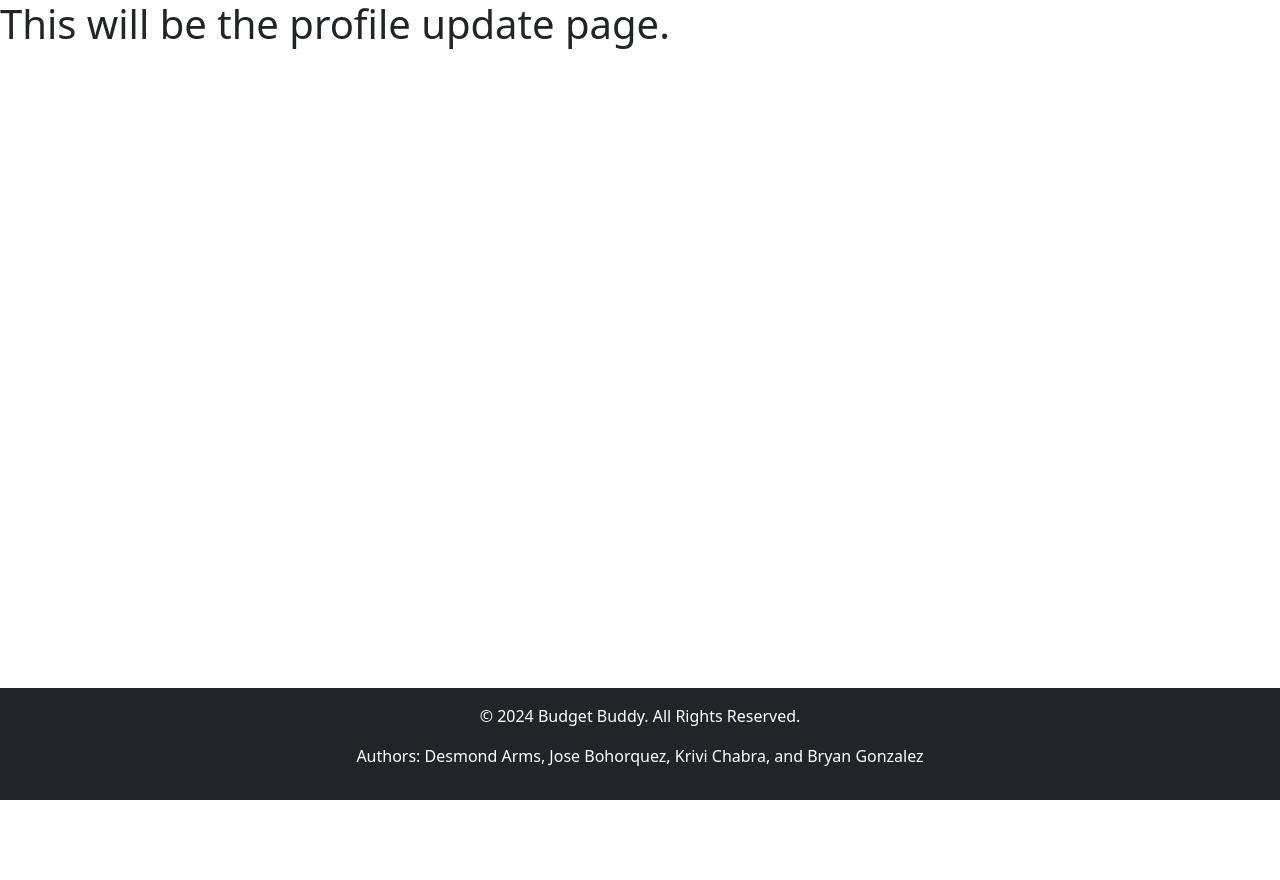
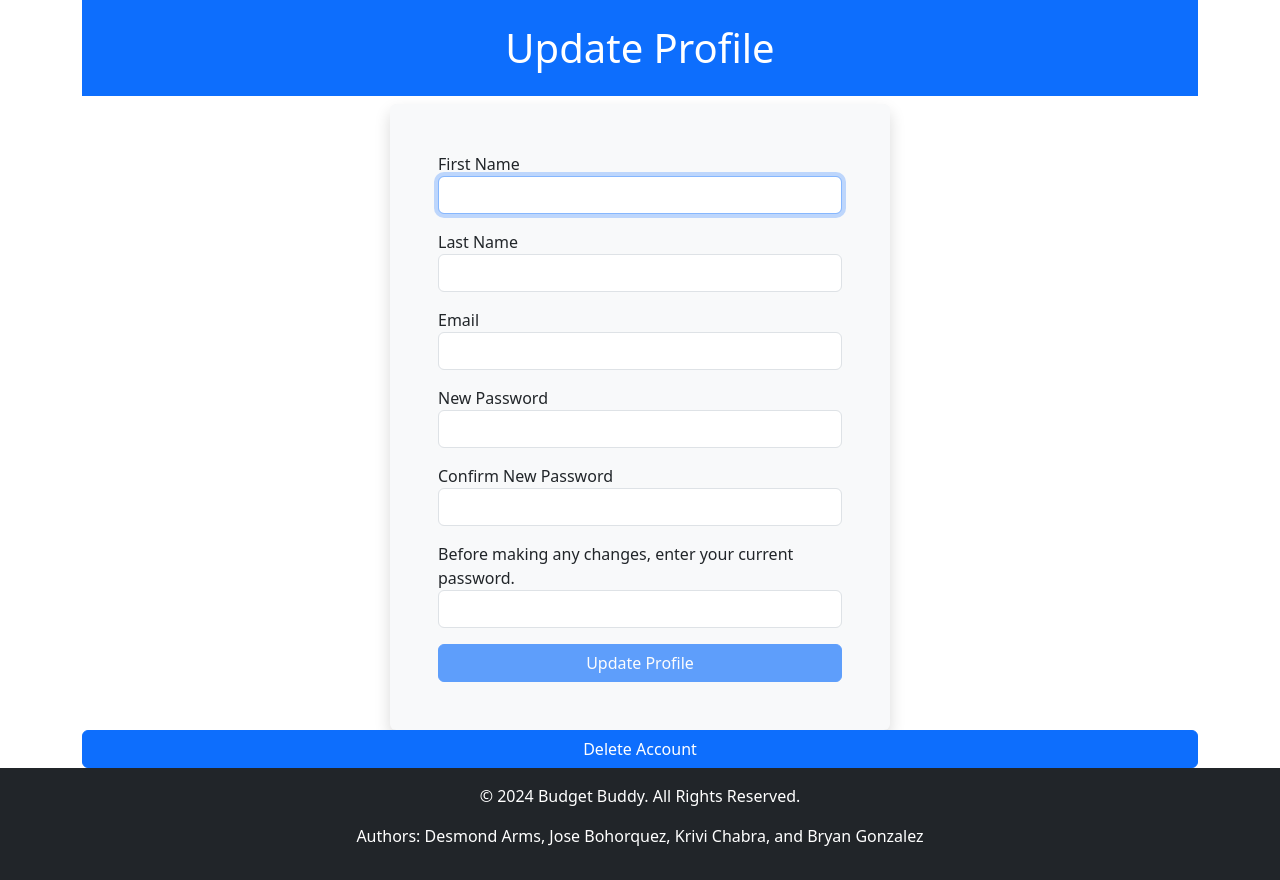
Before and after one commit to kchabra/cen3031_group8_Project, a React (Create React App) app in the folder client/: page /update-profile in a window 1280 px wide. Before the commit the page ends 800 px from the top, so only its background shows below. Built offline with nearby package versions, Linux system fonts and the light colour scheme; no server answers.

Commit message:
Update profile page frontend complete. Just missing backend.

```diff
--- a/client/src/pages/GoalPage.js
+++ b/client/src/pages/GoalPage.js
@@ -27,7 +27,7 @@ const GoalPage = () => {
         }).catch((err) => {
             setError("Error fetching goals.");
         });
-    }, []);
+    }, [profile]);
 
     const handleAddGoal = async () => {
         if (target_amount < 1) {
@@ -58,7 +58,7 @@ const GoalPage = () => {
                 setTargetAmount(0);
                 setDueDate("");
                 setShowModal(false);
-            }
+                    }
             else {
                 setError("Unable to add goal.");
             }
@@ -82,7 +82,7 @@ const GoalPage = () => {
             {error &&<p className="text-danger">{error}</p>}
             <button className="btn btn-primary" onClick={() => setShowModal(true)}>Add Goal</button>
             {show_modal && (
-                <div role="dialogue" className="modal show" style={{ display: "block" }}>
+                <div className="modal show" style={{ display: "block" }}>
                     <div className="modal-dialog">
                     <div className="modal-content">
                     <div className="modal-header">
--- a/client/src/pages/Login.js
+++ b/client/src/pages/Login.js
@@ -1,4 +1,4 @@
-import { useState } from 'react';
+import { useState, useEffect} from 'react';
 import axios from 'axios';
 import 'bootstrap/dist/css/bootstrap.min.css';
 import { useNavigate } from 'react-router-dom';
@@ -10,6 +10,17 @@ const Login = () => {
     const [error_message, setErrorMessage] = useState('');
     const [password_is_hidden, setPasswordVisibility] = useState(false);
     const navigate = useNavigate();
+
+    useEffect(() => {
+        fetch('http://localhost:5000/checkout-session', {
+            method: 'GET',
+            credentials: 'include'
+        }).then((response) => response.json()).then((data) => {
+            if (data.is_loggedin) {
+                navigate("/profile");
+            }
+        }).catch(() => setErrorMessage("Error checking session."));
+    }, [navigate]);
 
     const handleSubmit = async (e) => {
         e.preventDefault();
--- a/client/src/pages/Profile.js
+++ b/client/src/pages/Profile.js
@@ -128,8 +128,8 @@ return (
                         <header className="d-flex justify-content-between align-items-center py-3 mb-4 border-bottom">
                             <div>
                             <h1>Welcome, {profile.first_name}!</h1>
-                            {profile.balances.map((balance) => (
-                                <h2>{balance.balance_type}: ${balance.amount}</h2>
+                            {profile.balances.map((balance, index) => (
+                                <h2 key={index}>{balance.balance_type}: ${balance.amount}</h2>
                             ))}
                             <h2>Monthly budget: ${profile.budget.amount}</h2>
                             </div>
--- a/client/src/pages/UpdateProfile.js
+++ b/client/src/pages/UpdateProfile.js
@@ -1,8 +1,177 @@
 import 'bootstrap/dist/css/bootstrap.min.css';
+import React, { useEffect, useState } from 'react';
+import { useNavigate } from 'react-router-dom';
 
 const UpdateProfile = () => {
+    const [user, setUser] = useState(null);
+    const [first_name, setFirstName] = useState("");
+    const [last_name, setLastName] = useState("");
+    const [email, setEmail] = useState("");
+    const [new_password, setNewPassword] = useState("");
+    const [confirm_new_password, setConfirmNewPassword] = useState("");
+    const [current_password, setCurrentPassword] = useState("");
+    const [errors, setError] = useState({});
+
+    useEffect(() => {
+        fetch("http://localhost:5000/user", {
+            method: 'GET',
+            credentials: 'include'
+        }).then((response) => response.json()).then((data) => {
+            if (data.user) {
+                setUser(data.user);
+                setFirstName(data.user.profile.first_name);
+                setLastName(data.user.profile.last_name);
+                setEmail(data.user.email);
+            }
+         else {
+            setError({"server_error": data.message});
+         }
+        }).catch((err) => {
+            setError({"server_error": "Error fetching user."});
+        });
+    }, []);
+
+    const handleName = (setter) => (e) => {
+        let name_errors = {...errors};
+        const value = e.target.value;
+        const regex = /^[a-zA-Z]*$/;
+        if (regex.test(value)) {
+            const cap_value = value.charAt(0).toUpperCase() + value.slice(1);
+            setter(cap_value);
+            delete name_errors.name;
+        }
+        else {
+            name_errors.name = "Names can only contain alphabet characters.";
+        }
+        setError(name_errors);
+    };
+
+    const handleEmail = (setter) => (e) => {
+        let email_errors = {...errors};
+        const value = e.target.value;
+        const regex = /^[^\s@]+@[^\s@]+\.[^\s@]+$/;
+        if (regex.test(value)) {
+            delete email_errors.email;
+        }
+        else {
+            email_errors.email = "Please enter a valid email address.";
+        }
+        if (!value) {
+            delete email_errors.email;
+        }
+        setter(value);
+        setError(email_errors);
+    };
+
+    const handlePassword = (setter) => (e) => {
+        let password_errors = {...errors};
+        const value = e.target.value;
+        if (value) {
+            const regex = /^(?=.*[A-Z])(?=.*\d)(?=.*[@$!%*?&])[A-Za-z\d@$!%*?&]+$/;
+        if (value.length < 8 || value.length > 20 || !regex.test(value)) {
+            password_errors.new_password = "Password must be 8-20 characters long, include one uppercase letter, one number, and one special symbol.";
+        }
+        else {
+            delete password_errors.new_password;
+        }
+    }
+    else {
+        delete password_errors.new_password;
+    }
+        setter(value);
+        setError(password_errors);
+    };
+
+    const handleConfirmPassword = (setter) => (e) => {
+        let password_errors = {...errors}
+        const value = e.target.value;
+        setter(value);
+        if (value !== new_password && value) {
+            password_errors.confirm_password = "Passwords do not match.";
+        }
+        else {
+            delete password_errors.confirm_password;
+        }
+        setError(password_errors);
+    };
+
     return (
-        <h1> This will be the profile update page.</h1>
+        <div className="flex-grow-1 d-flex justify-content-center align-items-center">
+            <main className="container">
+            <h1 className="bg-primary text-white text-center p-4">Update Profile</h1>
+            <form className="bg-light p-5 rounded shadow" style={{ maxWidth: '500px', margin: 'auto' }}>
+                <div className='mb-3'>
+                    <label htmlFor='first-name'>First Name</label>
+                    <input
+                    type='text'
+                    id='first-name'
+                    className='form-control'
+                    value={first_name}
+                    onChange={handleName(setFirstName)}
+                    autoFocus
+                    />
+                    {errors.name && <div className="text-danger" role="alert">{errors.name}</div>}
+                </div>
+                <div className='mb-3'>
+                    <label htmlFor='last-name'>Last Name</label>
+                    <input
+                    type='text'
+                    id='last-name'
+                    className='form-control'
+                    value={last_name}
+                    onChange={handleName(setLastName)}
+                    />
+                    {errors.name && <div className="text-danger" role="alert">{errors.name}</div>}
+                </div>
+                <div className='mb-3'>
+                    <label htmlFor='email'>Email</label>
+                    <input
+                    type='email'
+                    id='email'
+                    className='form-control'
+                    value={email}
+                    onChange={handleEmail(setEmail)}
+                    />
+                    {errors.email && <div className="text-danger" role="alert">{errors.email}</div>}
+                </div>
+                <div className='mb-3'>
+                    <label htmlFor='new-password'>New Password</label>
+                    <input
+                    type='password'
+                    id='new-password'
+                    className='form-control'
+                    value={new_password}
+                    onChange={handlePassword(setNewPassword)}
+                    />
+                    {errors.new_password && <div className="text-danger" role="alert">{errors.new_password}</div>}
+                </div>
+                <div className='mb-3'>
+                    <label htmlFor='confirm-password'>Confirm New Password</label>
+                    <input
+                    type='password'
+                    id='confirm-password'
+                    className='form-control'
+                    value={confirm_new_password}
+                    onChange={handleConfirmPassword(setConfirmNewPassword)}
+                    />
+                    {errors.confirm_password && <div className="text-danger" role="alert">{errors.confirm_password}</div>}
+                </div>
+                <div className='mb-3'>
+                    <label htmlFor='current-password'>Before making any changes, enter your current password.</label>
+                    <input
+                    type='password'
+                    id='current-password'
+                    className='form-control'
+                    value={current_password}
+                    onChange={(e) => setCurrentPassword(e.target.value)}
+                    required
+                    />
+                </div>
+                <button type="submit" className="btn btn-primary w-100" disabled={Object.keys(errors).length != 0}>Update Profile</button>
+            </form>
+            <button className="btn btn-primary w-100">Delete Account</button>
+            </main>
+        </div>
     );
 };
 export default UpdateProfile;
```
Also changed, not shown: 1 other file (tests, documents, lock files or other folders).
